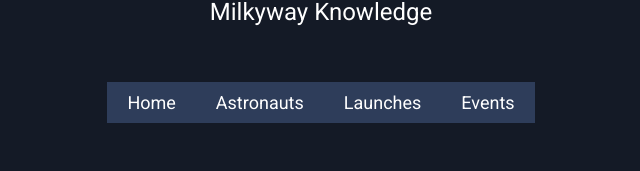
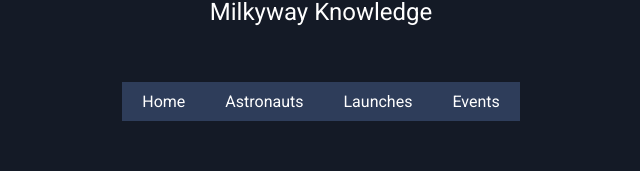
Before and after one commit to RichardPostema/SpaceMK, a Next.js app: page / in a window 1280 px wide. Shown: the part 245-416 px from the top of the page, without its empty margins (319-959 px from the left). Built offline with nearby package versions, Linux system fonts and the light colour scheme; no server answers.

Commit message:
update nav.js

```diff
--- a/src/app/components/nav.js
+++ b/src/app/components/nav.js
@@ -13,7 +13,7 @@ function Nav() {
       top: 0,                   // Zorg ervoor dat de navbar bovenaan blijft
       backgroundColor: "#2E3D5A", // Zet de achtergrond op zwart
       zIndex: 1000,             // Zorg ervoor dat de navbar boven andere elementen blijft
-      fontSize: "18px",         // Vergroot de tekst
+      fontSize: "16px",         // Vergroot de tekst
     }}>
       <li style={{ margin: "0 20px" }}>
         <Link href="#" style={{ color: "white", textDecoration: "none" }}>Home</Link> {/* Link naar boven */}
```
